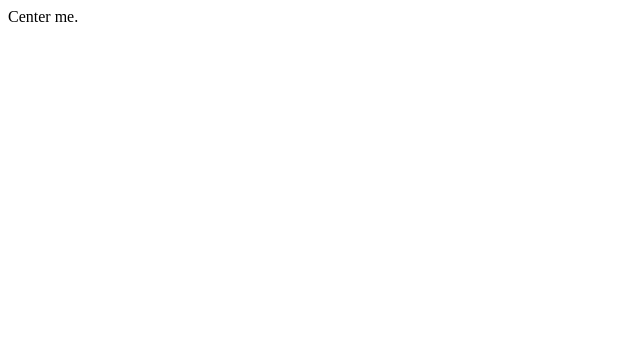
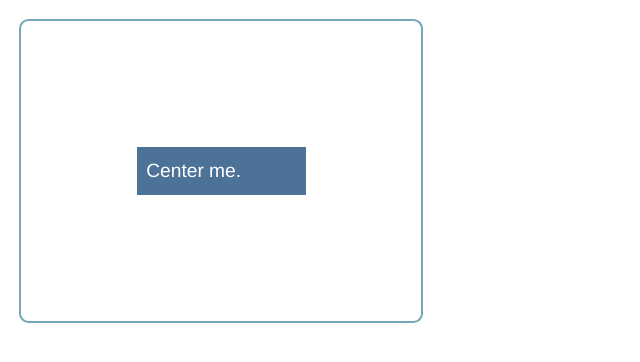
Before and after one commit to maykaltenev/mdn-learn-web-dev, a plain HTML site: page css/flexbox/layout-3/flex-three.html in a window 1280 px wide. Shown: the whole page, without its empty margins (0-640 px from the left). Drawn offline with Linux system fonts and the light colour scheme.

Commit message:
flex-03 solution

```diff
--- a/css/flexbox/layout-3/flex-three.html
+++ b/css/flexbox/layout-3/flex-three.html
@@ -4,6 +4,7 @@
     <meta charset="UTF-8" />
     <meta http-equiv="X-UA-Compatible" content="IE=edge" />
     <meta name="viewport" content="width=device-width, initial-scale=1.0" />
+    <link rel="stylesheet" href="style.css" />
     <title>Flex Layout Three</title>
 
     <body>
--- a/css/flexbox/layout-3/style.css
+++ b/css/flexbox/layout-3/style.css
@@ -4,6 +4,7 @@ body {
   font: 1.2em / 1.5 Helvetica Neue, Helvetica, Arial, sans-serif;
   padding: 1em;
   margin: 0;
+  display: flex;
 }
 
 .parent {
@@ -11,6 +12,10 @@ body {
   border-radius: 0.5em;
   width: 400px;
   height: 300px;
+  /* my solution */
+  display: flex;
+  flex-direction: column;
+  justify-content: center;
 }
 
 .child {
@@ -18,4 +23,7 @@ body {
   color: #fff;
   padding: 0.5em;
   width: 150px;
+  /* my solution */
+  display: flex;
+  align-self: center;
 }
```
